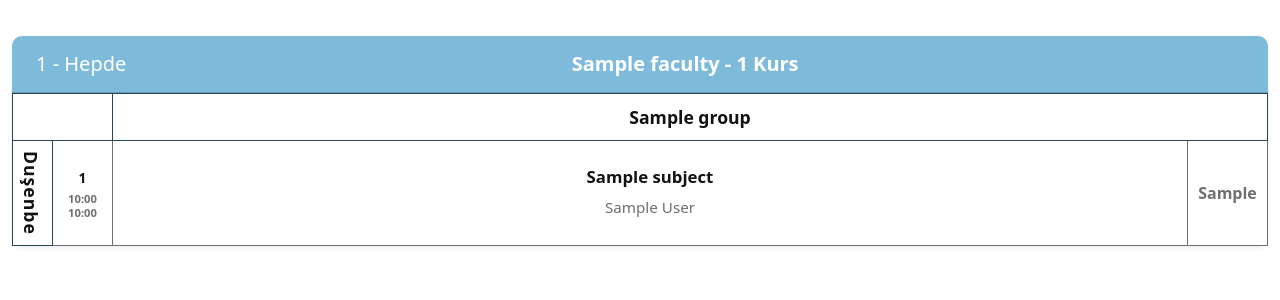
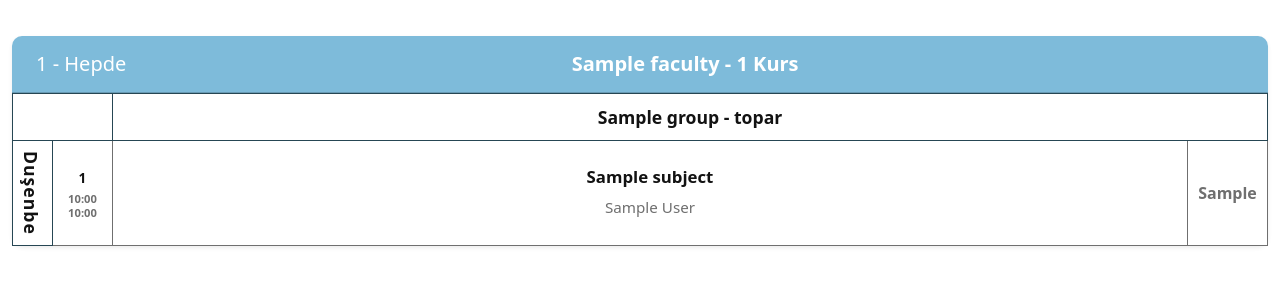
Before and after one commit to DovletEmin/Schedule, a Django app: page / in a window 1280 px wide. Shown: the part 197-497 px from the top of the page. Run offline with Django 5.2, Linux system fonts and the light colour scheme; tables that the repository leaves empty hold one stand-in row (values such as "Sample post").

Commit message:
Changed view of groups in html

```diff
--- a/src/timetable/templates/timetable_grid_course_block.html
+++ b/src/timetable/templates/timetable_grid_course_block.html
@@ -31,7 +31,7 @@
                             <tr>
                                 <th class="header-empty" colspan="2"></th>
                                 {% for group in course_data.groups %}
-                                    <th class="group-header" colspan="2">{{ group }}</th>
+                                    <th class="group-header" colspan="2">{{ group }} - topar</th>
                                 {% endfor %}
                             </tr>
                         </thead>
```
